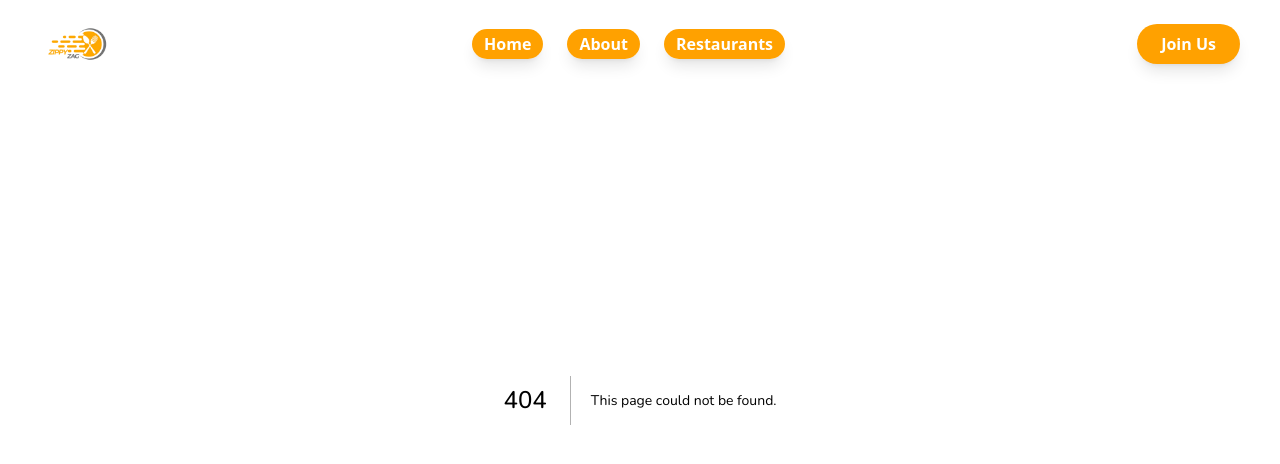
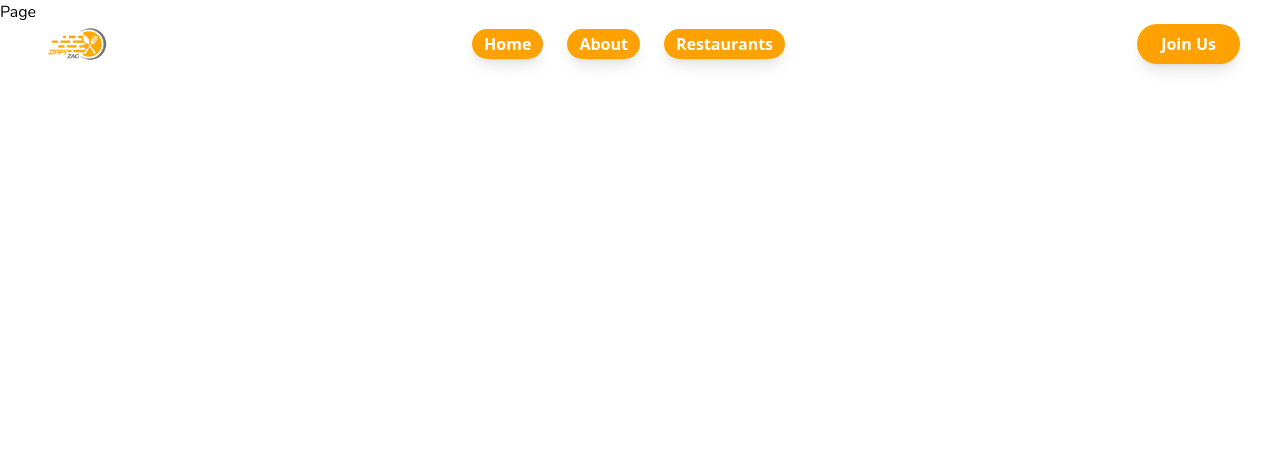
Before and after one commit to javidShabin/delivista-customer-page, a Next.js app: page /restaurant-page in a window 1280 px wide. Before the commit this address had no page. Shown: the top 464 px of the page. Built offline with nearby package versions, Linux system fonts and the light colour scheme; a web font is replaced by a local one.

Commit message:
Install axios and just create resurant page

```diff
--- a/package.json
+++ b/package.json
@@ -10,6 +10,7 @@
   },
   "dependencies": {
     "@tabler/icons-react": "^3.34.0",
+    "axios": "^1.10.0",
     "clsx": "^2.1.1",
     "lucide-react": "^0.519.0",
     "motion": "^12.18.1",
--- /dev/null
+++ b/src/app/restaurant-page/page.tsx
@@ -0,0 +1,11 @@
+import React from 'react'
+
+const RestaurantsPage = () => {
+  return (
+    <div>
+      <h1>Page</h1>
+    </div>
+  )
+}
+
+export default RestaurantsPage
--- a/src/components/Header.tsx
+++ b/src/components/Header.tsx
@@ -60,7 +60,7 @@ const Header = () => {
               </li>
               <li>
                 <Link
-                  href="/restaurant"
+                  href="/restaurant-page"
                   className="font-semibold py-1 px-3 bg-[#ffa100] text-white rounded-full shadow-lg hover:shadow-[#ffa100] transition duration-300"
                 >
                   Restaurants
```
Also changed, not shown: 1 other file (tests, documents, lock files or other folders).
